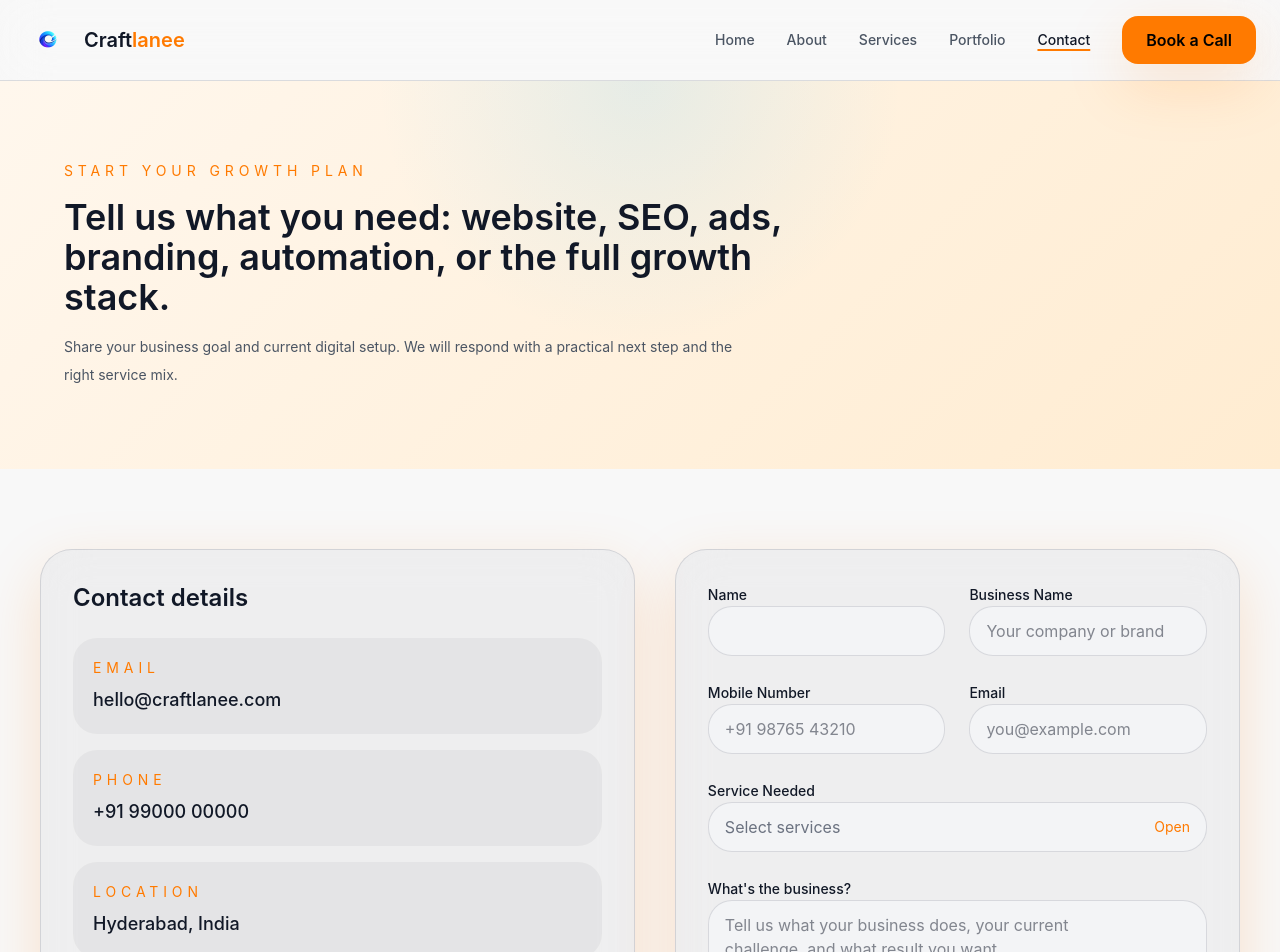
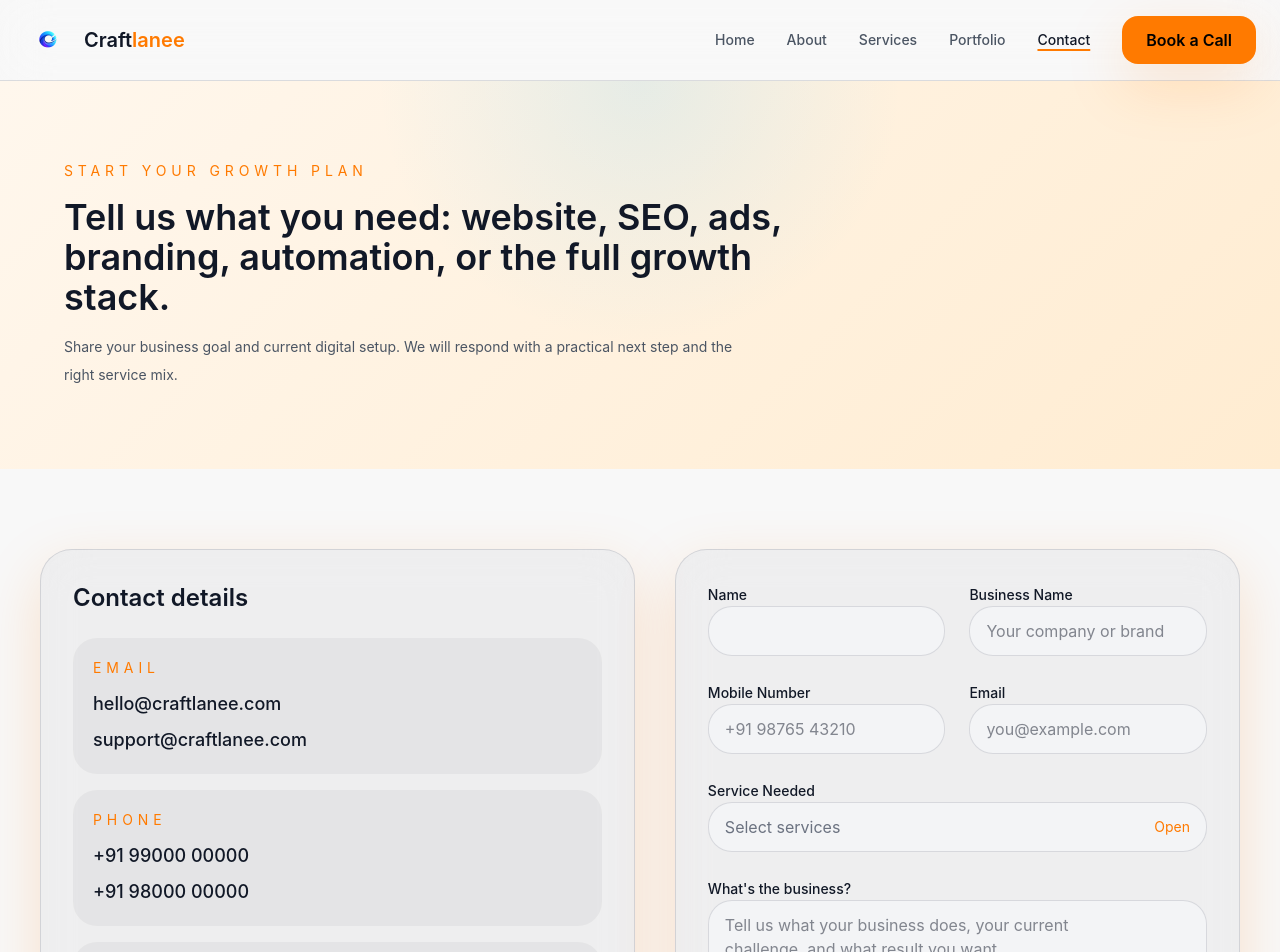
Before and after one commit to craftlanee-tech/craftlanee, a Next.js app: page /contact in a window 1280 px wide. Shown: the top 952 px of the page. Built offline with nearby package versions, Linux system fonts and the light colour scheme.

Commit message:
feat: Update mic state management

```diff
--- a/content.json
+++ b/content.json
@@ -145,9 +145,9 @@
       "message": "What's the business?"
     },
     "details": [
-      { "label": "Email", "value": "hello@craftlanee.com" },
-      { "label": "Phone", "value": "+91 99000 00000" },
-      { "label": "Location", "value": "Hyderabad, India" }
+      { "label": "Email", "values": ["hello@craftlanee.com", "support@craftlanee.com"] },
+      { "label": "Phone", "values": ["+91 99000 00000", "+91 98000 00000"] },
+      { "label": "Location", "values": ["Hyderabad, India", "Bengaluru, India"] }
     ]
   },
   "testimonials": [
--- a/src/app/contact/page.tsx
+++ b/src/app/contact/page.tsx
@@ -5,6 +5,20 @@ import ContactForm from '../../components/ContactForm';
 import { getContent } from '../../lib/content';
 
 const content = getContent();
+
+function getContactHref(label: string, value: string) {
+  const normalizedLabel = label.toLowerCase();
+
+  if (normalizedLabel.includes('email')) {
+    return `mailto:${value}`;
+  }
+
+  if (normalizedLabel.includes('phone') || normalizedLabel.includes('mobile')) {
+    return `tel:${value.replace(/[^\d+]/g, '')}`;
+  }
+
+  return null;
+}
 
 export default function ContactPage() {
   return (
@@ -26,7 +40,21 @@ export default function ContactPage() {
               {content.contact.details.map((detail) => (
                 <div key={detail.label} className="rounded-3xl bg-theme-surface-soft p-5">
                   <p className="text-sm uppercase tracking-[0.35em] text-brand-primary">{detail.label}</p>
-                  <p className="mt-2 text-lg font-medium text-theme-primary">{detail.value}</p>
+                  <div className="mt-3 space-y-2">
+                    {detail.values.map((value) => {
+                      const href = getContactHref(detail.label, value);
+
+                      return href ? (
+                        <a key={value} href={href} className="block text-lg font-medium text-theme-primary transition hover:text-brand-primary">
+                          {value}
+                        </a>
+                      ) : (
+                        <p key={value} className="text-lg font-medium text-theme-primary">
+                          {value}
+                        </p>
+                      );
+                    })}
+                  </div>
                 </div>
               ))}
             </div>
--- a/src/lib/content-source.ts
+++ b/src/lib/content-source.ts
@@ -169,9 +169,9 @@ export const rawContent = {
       message: "What's the business?",
     },
     details: [
-      { label: 'Email', value: 'hello@craftlanee.com' },
-      { label: 'Phone', value: '+91 99000 00000' },
-      { label: 'Location', value: 'Hyderabad, India' },
+      { label: 'Email', values: ['hello@craftlanee.com', 'support@craftlanee.com'] },
+      { label: 'Phone', values: ['+91 99000 00000', '+91 98000 00000'] },
+      { label: 'Location', values: ['Hyderabad, India', 'Bengaluru, India'] },
     ],
   },
   testimonials: [
--- a/src/lib/content-utils.ts
+++ b/src/lib/content-utils.ts
@@ -68,7 +68,7 @@ export type Content = {
     };
     details: {
       label: string;
-      value: string;
+      values: string[];
     }[];
   };
   testimonials: {
@@ -145,6 +145,18 @@ function toLabelValue(value: unknown, path: string): { label: string; value: str
   return {
     label: toString(record.label, `${path}.label`),
     value: toString(record.value, `${path}.value`),
+  };
+}
+
+function toContactDetail(value: unknown, path: string): { label: string; values: string[] } {
+  const record = toRecord(value, path);
+  const values = record.values === undefined
+    ? [toString(record.value, `${path}.value`)]
+    : toArray(record.values, `${path}.values`, toString);
+
+  return {
+    label: toString(record.label, `${path}.label`),
+    values,
   };
 }
 
@@ -229,7 +241,7 @@ export function convertContent(rawContent: unknown): Content {
         serviceNeeded: toString(contactForm.serviceNeeded, 'content.contact.form.serviceNeeded'),
         message: toString(contactForm.message, 'content.contact.form.message'),
       },
-      details: toArray(contact.details, 'content.contact.details', toLabelValue),
+      details: toArray(contact.details, 'content.contact.details', toContactDetail),
     },
     testimonials: toArray(content.testimonials, 'content.testimonials', (item, path) => {
       const testimonial = toRecord(item, path);
```
